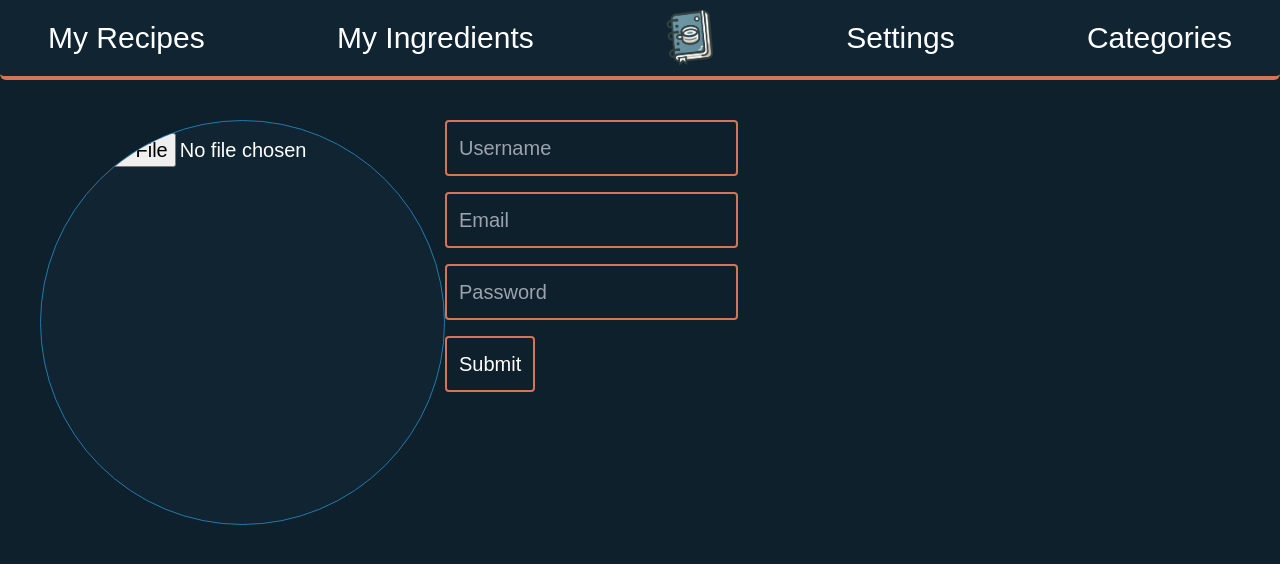
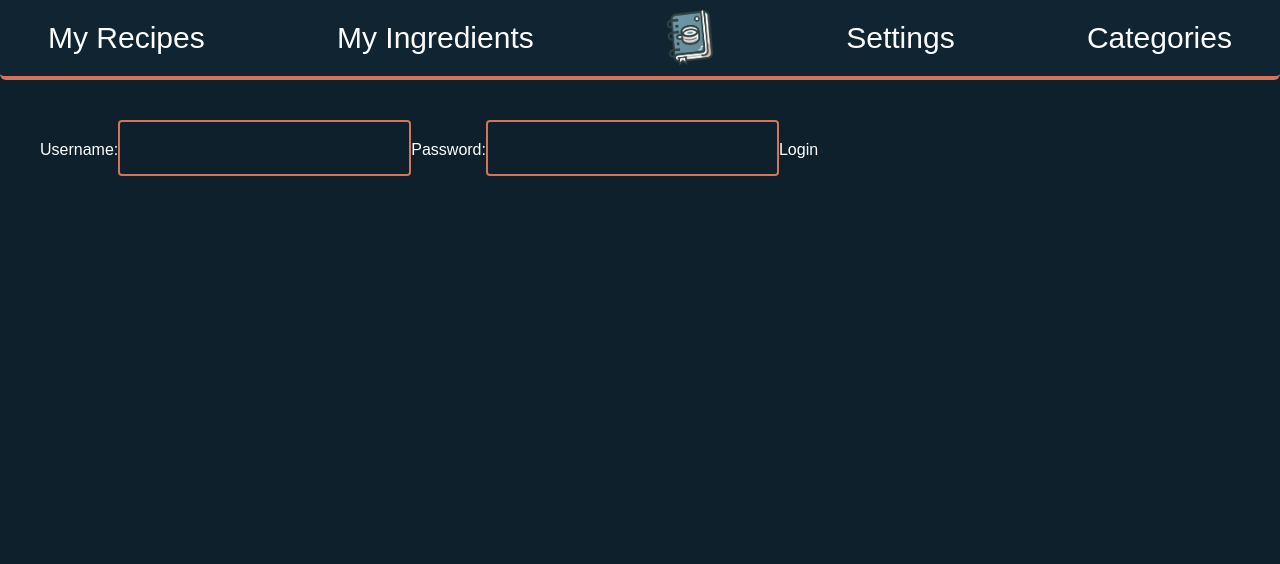
Before and after one commit to MaxPW777/myRecipeTracker, a Next.js app in the folder frontend/: page /login in a window 1280 px wide. Shown: the top 564 px of the page. Built offline with nearby package versions, Linux system fonts and the light colour scheme; a web font is replaced by a local one.

Commit message:
[+] configured login form

```diff
--- a/frontend/src/app/(pages)/login/LoginForm.tsx
+++ b/frontend/src/app/(pages)/login/LoginForm.tsx
@@ -1,21 +1,40 @@
 "use client"
 import './login.css'
+import {useLoginMutation} from "@/src/services/authentication";
 
 function LoginForm() {
+    const loginMutation = useLoginMutation()
+
     const onSubmit = () => {
+        loginUser({username: "admin", password: "admin"}).then(() => {
+            console.log("logged")
+        })
         console.log("logged")
     }
+
+    const loginUser = async ({username, password}: {
+        username: string,
+        password: string
+    }) => {
+        const response = await loginMutation.mutateAsync({
+            username, password
+        }).then((response) => {
+            console.log(response)
+            localStorage.setItem("token", response[access_token])
+        })
+    };
+
     return (
-        <form className={'flex'} action={onSubmit}>
-            <input type={"file"}
-                   className={'aspect-square h-1/3 rounded-full bg-secondarybg border-border border flex items-center justify-center'}>
-            </input>
-            <div className={'flex flex-col gap-4'}>
-                <input placeholder={'Username'} type="text"/>
-                <input placeholder={'Email'} type="email"/>
-                <input placeholder={'Password'} type="password"/>
-                <input className={'w-min'} type="submit"/>
-            </div>
+        <form onSubmit={onSubmit}>
+            <label>
+                Username:
+                <input type="text" name="username"/>
+            </label>
+            <label>
+                Password:
+                <input type="password" name="password"/>
+            </label>
+            <button type="submit">Login</button>
         </form>
     )
 }
```
